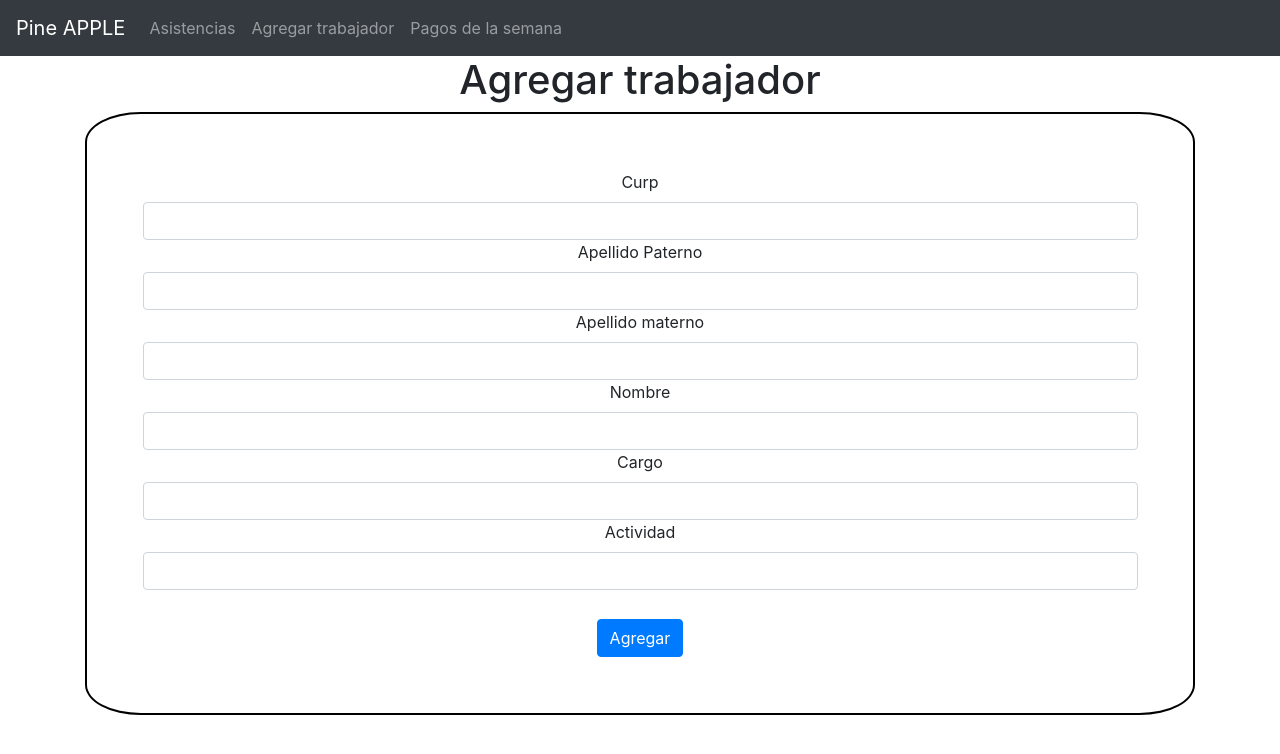
After one commit to JaredJHZ/pineApple, a PHP site: page /agregarTrabajador.php in a window 1280 px wide. The commit adds this page. Shown: the top 754 px of the page. Run offline with PHP 8.4, Linux system fonts and the light colour scheme.

Commit message:
finished

```diff
--- /dev/null
+++ b/agregarTrabajador.php
@@ -0,0 +1,42 @@
+<!DOCTYPE html>
+<html lang="en">
+<head>
+    <meta charset="UTF-8">
+    <meta name="viewport" content="width=device-width, initial-scale=1.0">
+    <meta http-equiv="X-UA-Compatible" content="ie=edge">
+    <title>Agregar trabajador</title>
+    <link rel="stylesheet" href="https://maxcdn.bootstrapcdn.com/bootstrap/4.0.0/css/bootstrap.min.css" integrity="sha384-Gn5384xqQ1aoWXA+058RXPxPg6fy4IWvTNh0E263XmFcJlSAwiGgFAW/dAiS6JXm" crossorigin="anonymous">
+    <link rel="stylesheet" href="./styles.css">
+</head>
+<body>
+    <?php
+        include("header.php");
+    ?>
+    <div class="container">
+        <h1 style="text-align: center;">Agregar trabajador</h1>
+        <div class="row">
+            <div class="col-md-12" ">
+                    <div class="form-group"  style="width: 100%; padding: 5%; text-align: center; border: 2px solid black; border-radius:5%;"" >
+                        <form action="getTrabajador.php" method="get">
+                                <label for="">Curp</label>
+                                <input required type="text" name="curp" id="" class="form-control">
+                                <label for="">Apellido Paterno</label>
+                                <input required type="text" name="apellidoP" id="" class="form-control">
+                                <label for="">Apellido materno</label>
+                                <input type="text" name="apellidoM" id="" class="form-control">
+                                <label for="">Nombre</label>
+                                <input required type="text" name="nombre" class="form-control">
+                                <label for="">Cargo</label>
+                                <input required type="text" name="cargo" class="form-control">
+                                <label for="">Actividad</label>
+                                <input required type="text" name="actividad" class="form-control">
+                                <button style="margin-top: 3%;" type="submit" class="btn btn-primary">Agregar</button>
+                            </form>
+                </div>
+                </div>
+        </div>
+    </div>
+
+
+</body>
+</html>
--- /dev/null
+++ b/header.php
@@ -0,0 +1,29 @@
+<!DOCTYPE html>
+<html lang="en">
+<head>
+    <meta charset="UTF-8">
+    <meta name="viewport" content="width=device-width, initial-scale=1.0">
+        <meta http-equiv="X-UA-Compatible" content="ie=edge">
+</head>
+<body>
+<nav class="navbar navbar-expand-lg navbar-dark bg-dark">
+  <a class="navbar-brand" href="#">Pine APPLE</a>
+  <button class="navbar-toggler" type="button" data-toggle="collapse" data-target="#navbarNav" aria-controls="navbarNav" aria-expanded="false" aria-label="Toggle navigation">
+    <span class="navbar-toggler-icon"></span>
+  </button>
+  <div class="collapse navbar-collapse" id="navbarNav">
+    <ul class="navbar-nav">
+      <li class="nav-item ">
+        <a class="nav-link" href="asistencia.php">Asistencias</a>
+      </li>
+      <li class="nav-item">
+        <a class="nav-link" href="agregarTrabajador.php">Agregar trabajador</a>
+      </li>
+      <li class="nav-item">
+        <a class="nav-link" href="pagos.php">Pagos de la semana</a>
+      </li>
+    </ul>
+  </div>
+</nav>
+</body>
+</html>
--- a/script1.js
+++ b/script1.js
@@ -1,7 +1,5 @@
 mandarAsistencia = (curp)=>{
-        alert("xd");
         let horas = document.getElementById(curp).value;
-        alert(horas);
        if(curp.length ==0){
               return console.error("invalid curp");
        }
--- a/styles.css
+++ b/styles.css
@@ -1,3 +1,7 @@
 .blue{
        color: blue;
 }
+
+.formulario{
+    background: yellow;
+}
--- a/verificar.php
+++ b/verificar.php
@@ -6,7 +6,7 @@
        $date = new DateTime();
        $accion = "INSERT INTO asistencia VALUES(now(), '$horas', '$curp');";
        if($con->query($accion)===TRUE){
-              echo "ok";
+              echo "Asistencia añadida";
        }else{
               echo mysqli_error($con);
        }
```
Also changed, not shown: asistencia.php (+14 -6 lines), getTrabajador.php (added, +29 -0 lines), pagos.php (added, +70 -0 lines).
